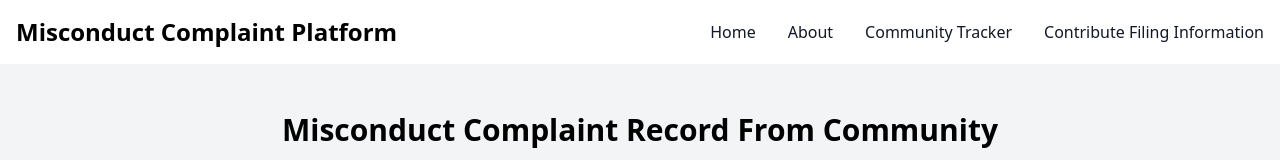
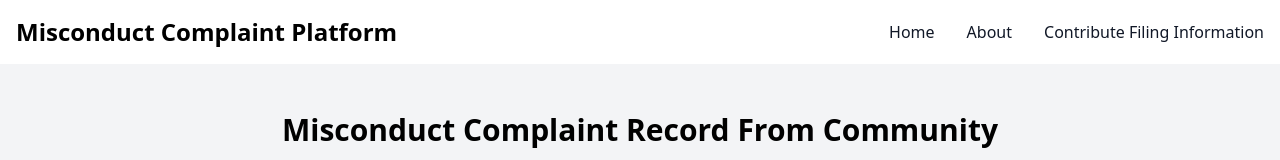
Before and after one commit to scrazyderyl/community-police-trust-platform, a Next.js app: page /community_tracker in a window 1280 px wide. Shown: the top 160 px of the page. Built offline with nearby package versions, Linux system fonts and the light colour scheme; no server answers; the database is empty.

Commit message:
Remove community tracker link

```diff
--- a/components/Nav.jsx
+++ b/components/Nav.jsx
@@ -63,11 +63,6 @@ const Nav = () => {
                 </a>
               </li>
               <li>
-                <a href="/community_tracker" className="nav_button">
-                  Community Tracker
-                </a>
-              </li>
-              <li>
                 <a href="/editor" className="nav_button">
                   Contribute Filing Information
                 </a>
```
